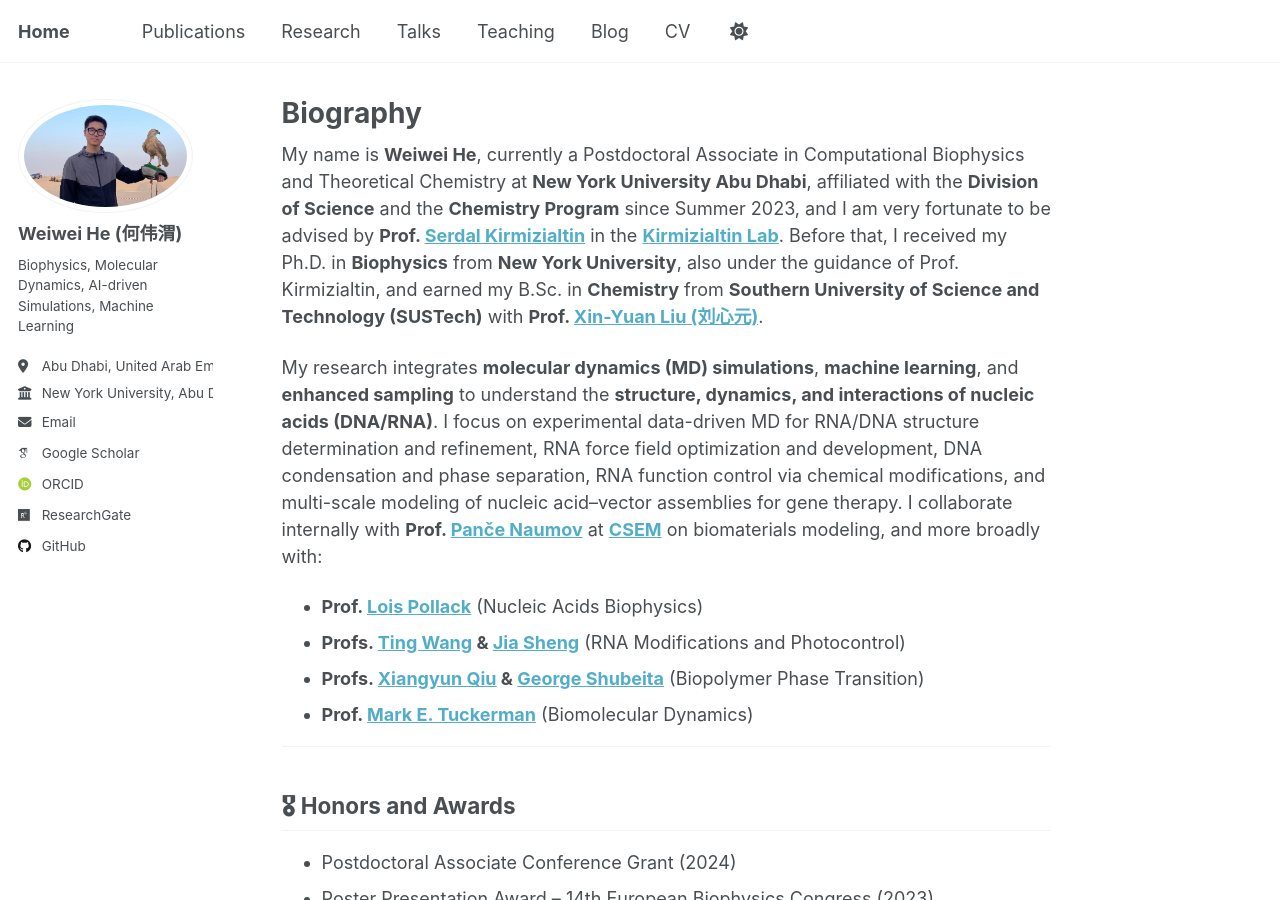
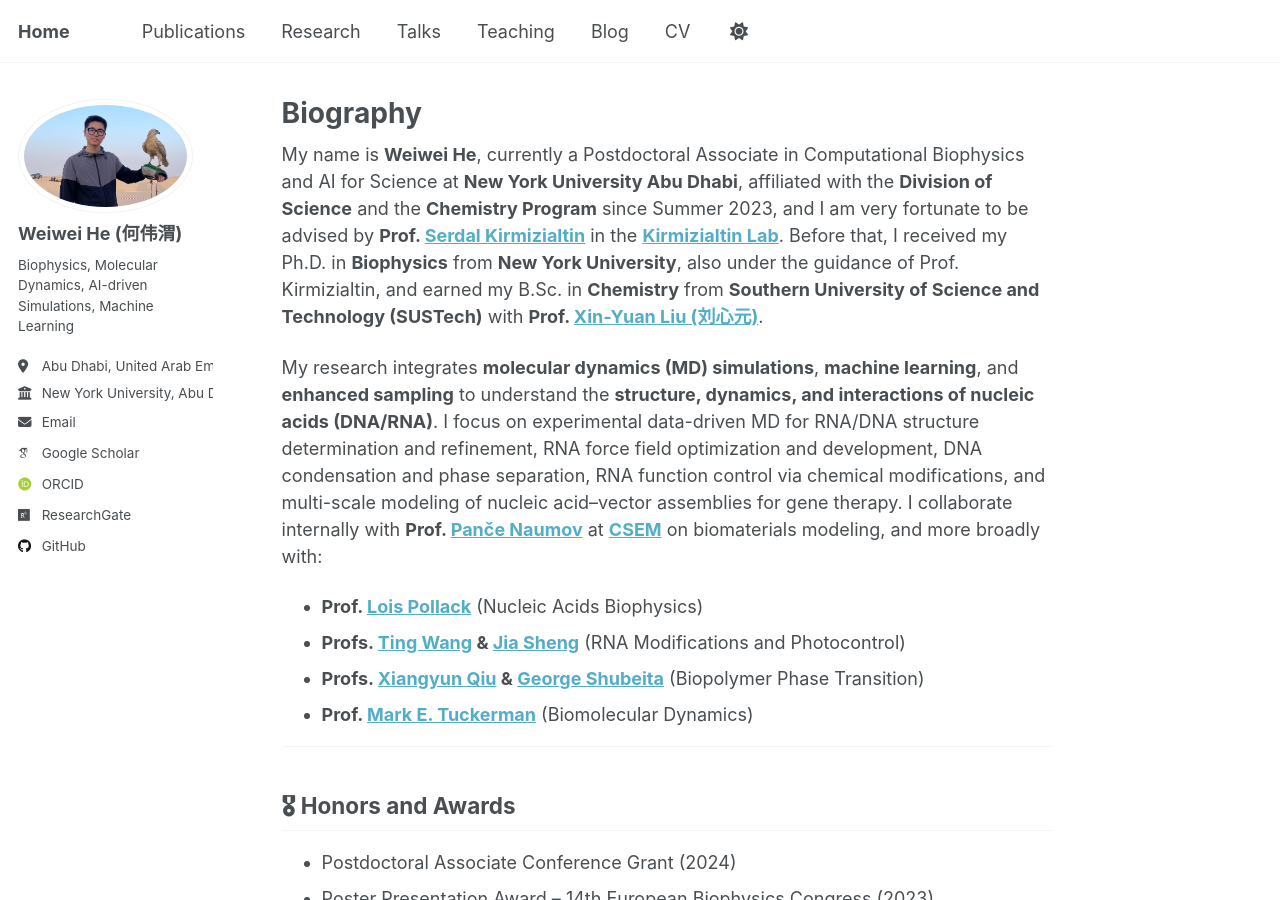
Before and after one commit to Warrenheww/warrenheww.github.io, a Jekyll site: the page built from _pages/about.md, in a window 1280 px wide and 900 px high. Built offline with Jekyll 4.4.1, drawn with Linux system fonts in a browser that asks for light colours; some web fonts are replaced.

Commit message:
Update about.md

```diff
--- a/_pages/about.md
+++ b/_pages/about.md
@@ -7,7 +7,7 @@
   - /about.html
 ---
 
-My name is **Weiwei He**, currently a Postdoctoral Associate in Computational Biophysics and Theoretical Chemistry at **New York University Abu Dhabi**, affiliated with the **Division of Science** and the **Chemistry Program** since Summer 2023, and I am very fortunate to be advised by **Prof. [Serdal Kirmizialtin](https://nyuad.nyu.edu/en/academics/divisions/science/faculty/serdal-kirmizialtin.html)** in the [**Kirmizialtin Lab**](https://www.kirmizialtinlab.org/). Before that, I received my Ph.D. in **Biophysics** from **New York University**, also under the guidance of Prof. Kirmizialtin, and earned my B.Sc. in **Chemistry** from **Southern University of Science and Technology (SUSTech)** with **Prof. [Xin-Yuan Liu (刘心元)](https://liuxy.chem.sustech.edu.cn/)**.
+My name is **Weiwei He**, currently a Postdoctoral Associate in Computational Biophysics and AI for Science at **New York University Abu Dhabi**, affiliated with the **Division of Science** and the **Chemistry Program** since Summer 2023, and I am very fortunate to be advised by **Prof. [Serdal Kirmizialtin](https://nyuad.nyu.edu/en/academics/divisions/science/faculty/serdal-kirmizialtin.html)** in the [**Kirmizialtin Lab**](https://www.kirmizialtinlab.org/). Before that, I received my Ph.D. in **Biophysics** from **New York University**, also under the guidance of Prof. Kirmizialtin, and earned my B.Sc. in **Chemistry** from **Southern University of Science and Technology (SUSTech)** with **Prof. [Xin-Yuan Liu (刘心元)](https://liuxy.chem.sustech.edu.cn/)**.
 
 My research integrates **molecular dynamics (MD) simulations**, **machine learning**, and **enhanced sampling** to understand the **structure, dynamics, and interactions of nucleic acids (DNA/RNA)**. I focus on experimental data-driven MD for RNA/DNA structure determination and refinement, RNA force field optimization and development, DNA condensation and phase separation, RNA function control via chemical modifications, and multi-scale modeling of nucleic acid–vector assemblies for gene therapy. I collaborate internally with **Prof. [Panče Naumov](https://nyuad.nyu.edu/en/academics/divisions/science/faculty/pance-naumov.html)** at [**CSEM**](https://nyuad.nyu.edu/en/research/faculty-labs-and-projects/center-for-smart-engineering-materials.html) on biomaterials modeling, and more broadly with:
 
```
